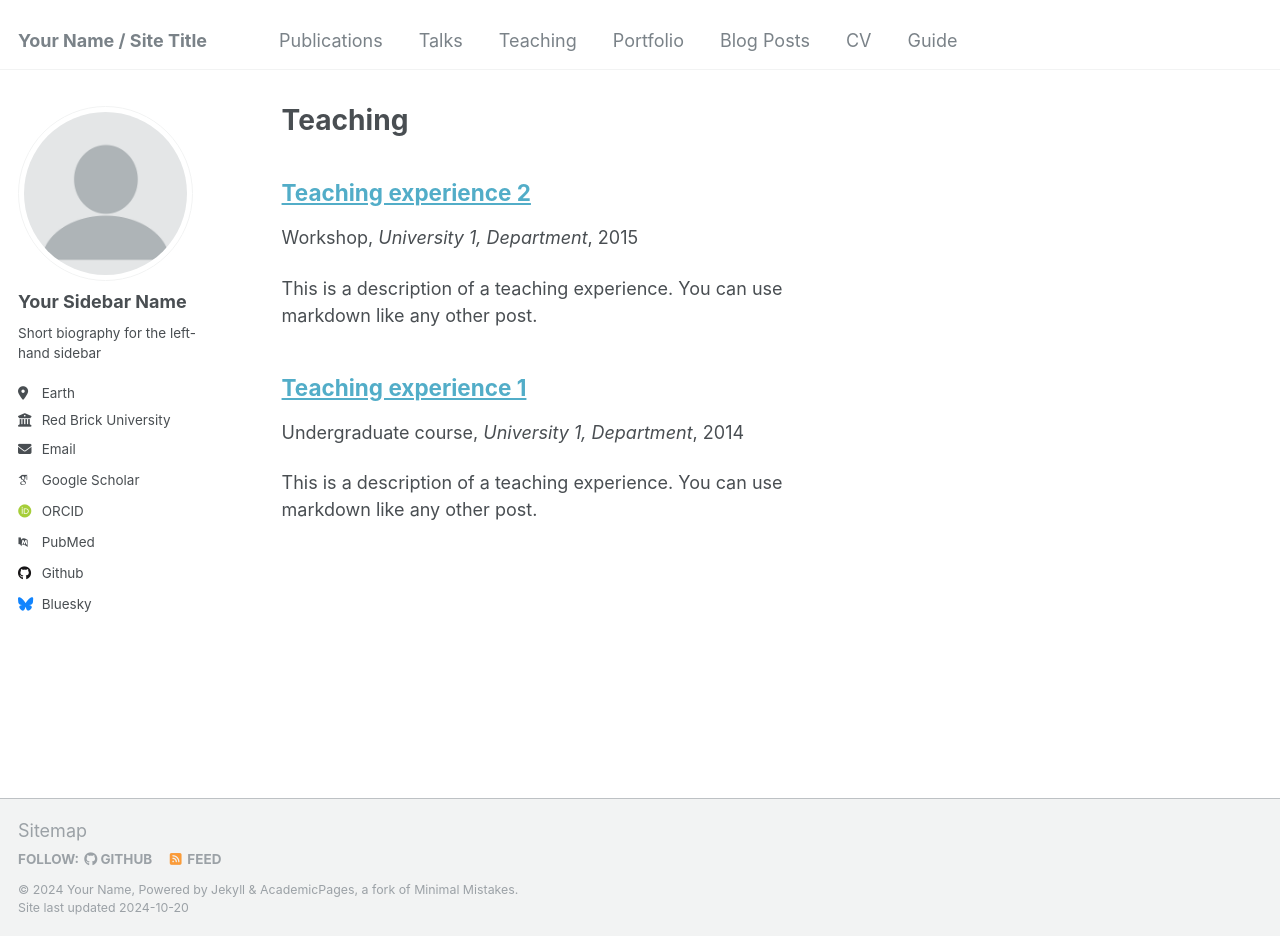
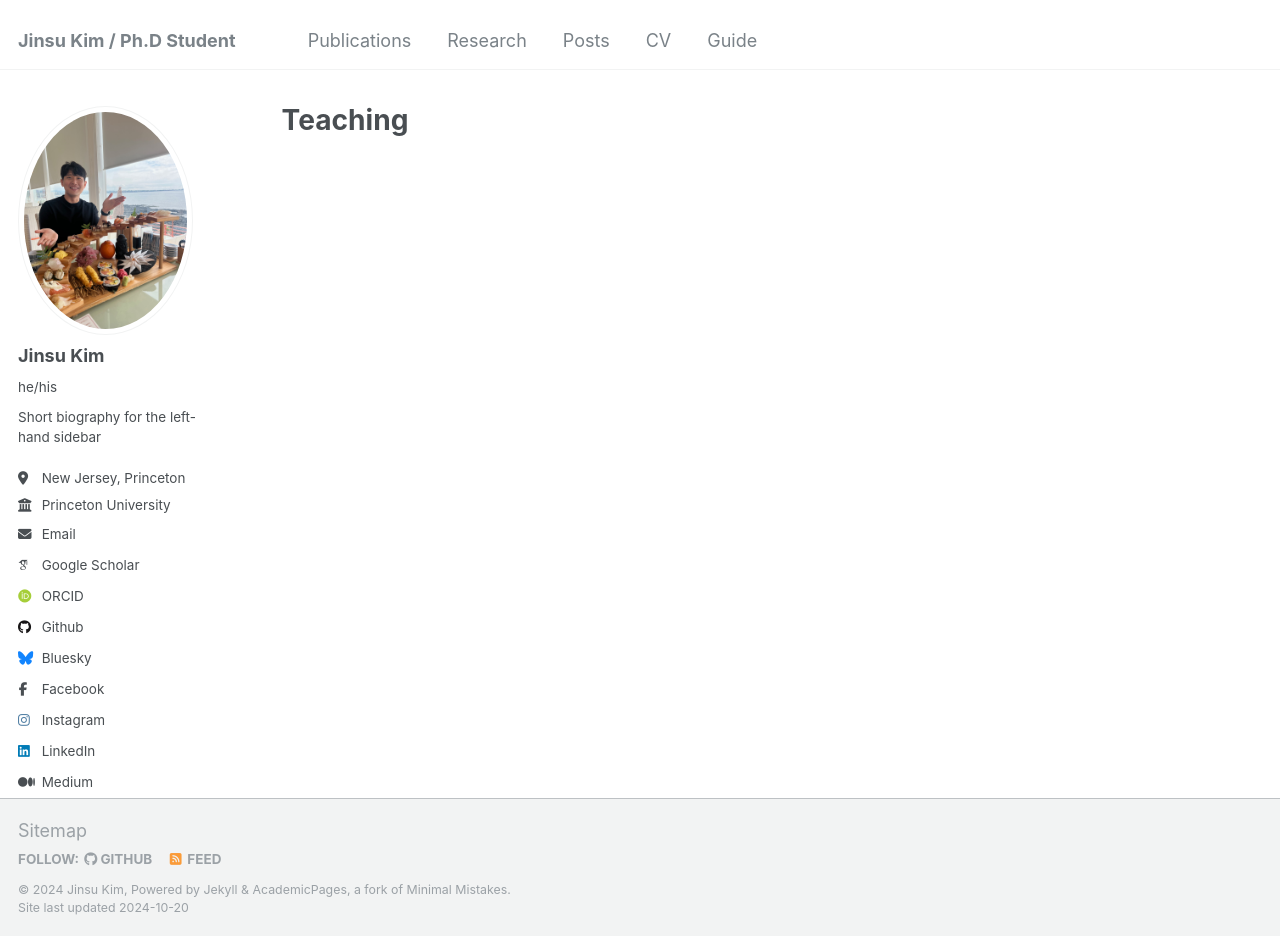
Before and after one commit to ZINZINBIN/zinzinbin.github.io, a Jekyll site: the page built from _pages/teaching.html, in a window 1280 px wide and 936 px high. Built offline with Jekyll 4.4.1, drawn with Linux system fonts in a browser that asks for light colours; some web fonts are replaced.

Commit message:
update blog

```diff
--- a/_config.yml
+++ b/_config.yml
@@ -8,11 +8,11 @@
 
 # Basic Site Settings
 locale                   : "en-US"
-title                    : "Your Name / Site Title"
+title                    : "Jinsu Kim / Ph.D Student"
 title_separator          : "-"
-name                     : &name "Your Name"
-description              : &description "personal description"
-url                      : https://academicpages.github.io # the base hostname & protocol for your site e.g. "https://mmistakes.github.io"
+name                     : &name "Jinsu Kim"
+description              : &description "Ph.D Student at Princeton University, Mechanical and Aerospace Engineering"
+url                      : https://zinzinbin.github.io # the base hostname & protocol for your site e.g. "https://mmistakes.github.io"
 baseurl                  : "" # the subpath of your site, e.g. "/blog"
 repository               : "academicpages/academicpages.github.io"
 
@@ -22,44 +22,44 @@ repository               : "academicpages/academicpages.github.io"
 author:
   # Biographic information
   avatar           : "profile.png"
-  name             : "Your Sidebar Name"
-  pronouns         : # example: "she/her"
+  name             : "Jinsu Kim"
+  pronouns         : "he/his"
   bio              : "Short biography for the left-hand sidebar"
-  location         : "Earth"
-  employer         : "Red Brick University"
+  location         : "New Jersey, Princeton"
+  employer         : "Princeton University"
   uri              : # URL
-  email            : "none@example.org"
+  email            : "jk9075@princeton.edu"
 
   # Academic websites
   arxiv            : # URL - Update with the correct link to your profile
-  googlescholar    : "https://scholar.google.com/citations?user=PS_CX0AAAAAJ"
+  googlescholar    : "https://scholar.google.co.kr/citations?user=bdGTQSkAAAAJ&hl=ko"
   impactstory      : # URL
-  orcid            : "http://orcid.org/yourorcidurl"
+  orcid            : "https://orcid.org/my-orcid?orcid=0009-0000-2610-4551"
   semantic         : # URL
-  pubmed           : "https://www.ncbi.nlm.nih.gov/pubmed/?term=john+snow"
+  pubmed           : # URL
   researchgate     : # URL
 
   # Repositories and software development
   bitbucket        : # Username - Update with your username on the site
   codepen          : # Username
   dribbble         : # Username
-  github           : "academicpages"
+  github           : "https://github.com/zinzinbin"
   kaggle           : # Username
   stackoverflow    : # User number or user number and name (i.e., use "1" or "1/jeff-atwood")
 
   # Social media
   bluesky          : "bsky.app" # Replace this with you Bluesky username
-  facebook         : # Username
+  facebook         : "asdwlstn"
   flickr           : # Username
   foursquare       : # Username
   goodreads        : # Username
   google_plus      : # Username
   keybase          : # Username
-  instagram        : # Username
+  instagram        : "zinzinbin_jskim"
   lastfm           : # Username
-  linkedin         : # Username
+  linkedin         : "zinzinbin"
   mastodon         : # URL
-  medium           : # URL
+  medium           : "https://medium.com/@zinzinbin"
   pinterest        : # Username
   soundcloud       : # Username
   steam            : # Username
--- a/_data/navigation.yml
+++ b/_data/navigation.yml
@@ -8,17 +8,11 @@ main:
   - title: "Publications"
     url: /publications/
 
-  - title: "Talks"
-    url: /talks/
+  - title: "Research"
+    url: /research/
 
-  - title: "Teaching"
-    url: /teaching/
-
-  - title: "Portfolio"
-    url: /portfolio/
-
-  - title: "Blog Posts"
-    url: /year-archive/
+  - title: "Posts"
+    url: /posts/
 
   - title: "CV"
     url: /cv/
--- a/_teaching/2014-spring-teaching-1.md
+++ /dev/null
@@ -1,20 +0,0 @@
----
-title: "Teaching experience 1"
-collection: teaching
-type: "Undergraduate course"
-permalink: /teaching/2014-spring-teaching-1
-venue: "University 1, Department"
-date: 2014-01-01
-location: "City, Country"
----
-
-This is a description of a teaching experience. You can use markdown like any other post.
-
-Heading 1
-======
-
-Heading 2
-======
-
-Heading 3
-======
--- a/_teaching/2015-spring-teaching-2.md
+++ /dev/null
@@ -1,20 +0,0 @@
----
-title: "Teaching experience 2"
-collection: teaching
-type: "Workshop"
-permalink: /teaching/2015-spring-teaching-1
-venue: "University 1, Department"
-date: 2015-01-01
-location: "City, Country"
----
-
-This is a description of a teaching experience. You can use markdown like any other post.
-
-Heading 1
-======
-
-Heading 2
-======
-
-Heading 3
-======
```
Also changed, not shown: _talks/2012-03-01-talk-1.md (deleted, +0 -11 lines), _talks/2013-03-01-tutorial-1.md (deleted, +0 -13 lines), _talks/2014-02-01-talk-2.md (deleted, +0 -13 lines), _talks/2014-03-01-talk-3.md (deleted, +0 -11 lines), images/profile.png.
